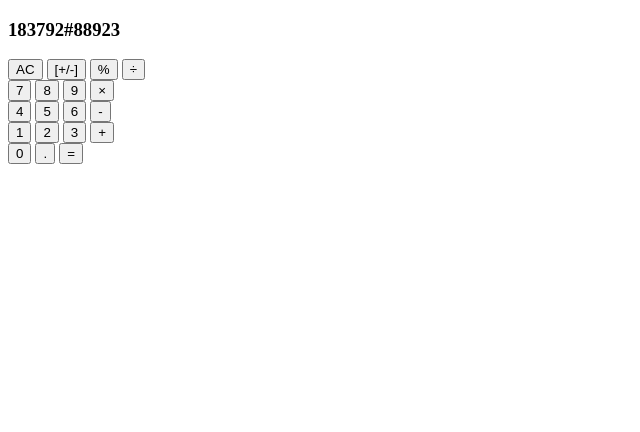
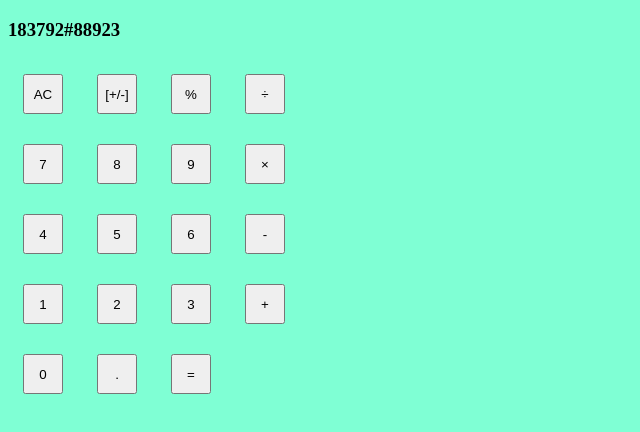
Before and after one commit to vasubhrdwj/Calculator, a plain HTML site: page index.html in a window 1280 px wide. Shown: the whole page, without its empty margins (0-640 px from the left). Drawn offline with Linux system fonts and the light colour scheme.

Commit message:
added a css file

```diff
--- a/index.html
+++ b/index.html
@@ -4,6 +4,7 @@
     <meta charset="UTF-8" />
     <meta name="viewport" content="width=device-width, initial-scale=1.0" />
     <title>Calculator</title>
+    <link href="styles.css" rel="stylesheet" />
   </head>
   <body>
     <div class="CalculatorUI">
--- /dev/null
+++ b/styles.css
@@ -0,0 +1,9 @@
+body {
+  background-color: aquamarine;
+}
+
+button {
+  width: 40px;
+  height: 40px;
+  margin: 15px;
+}
```
